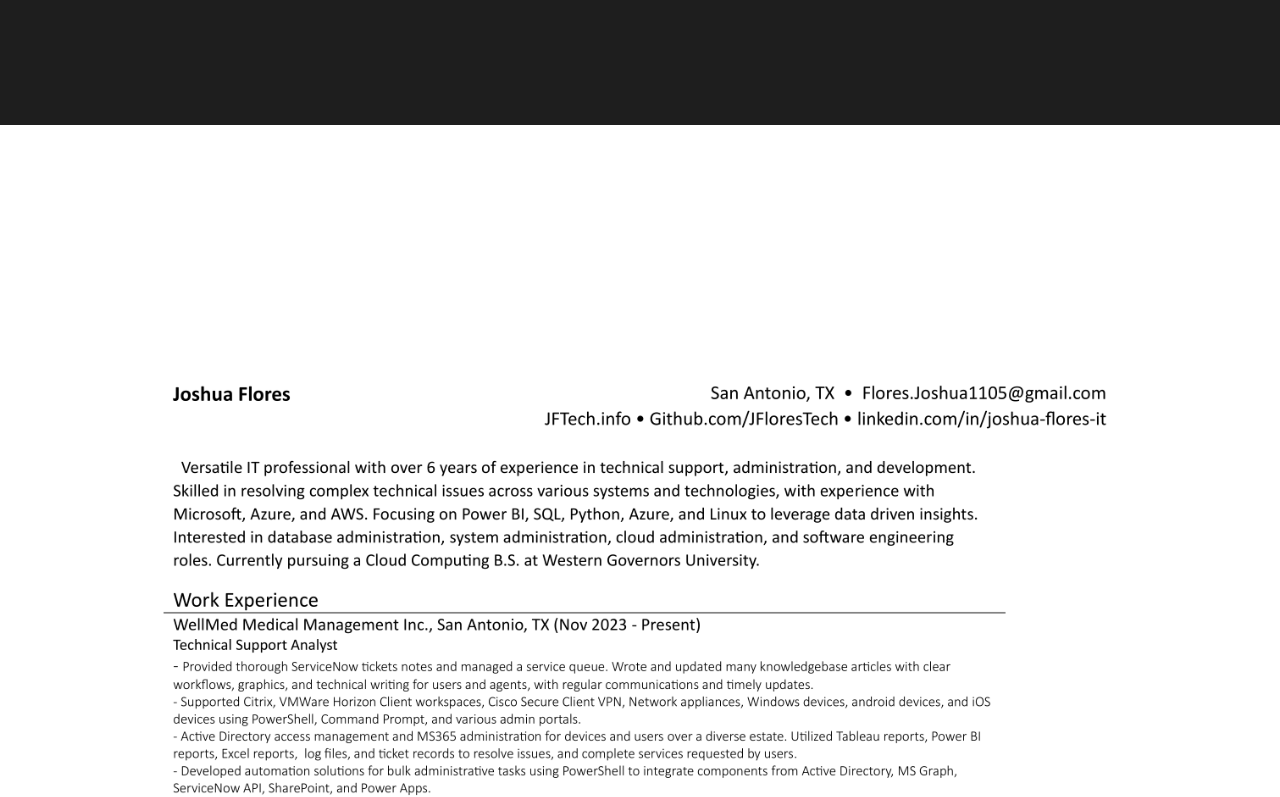
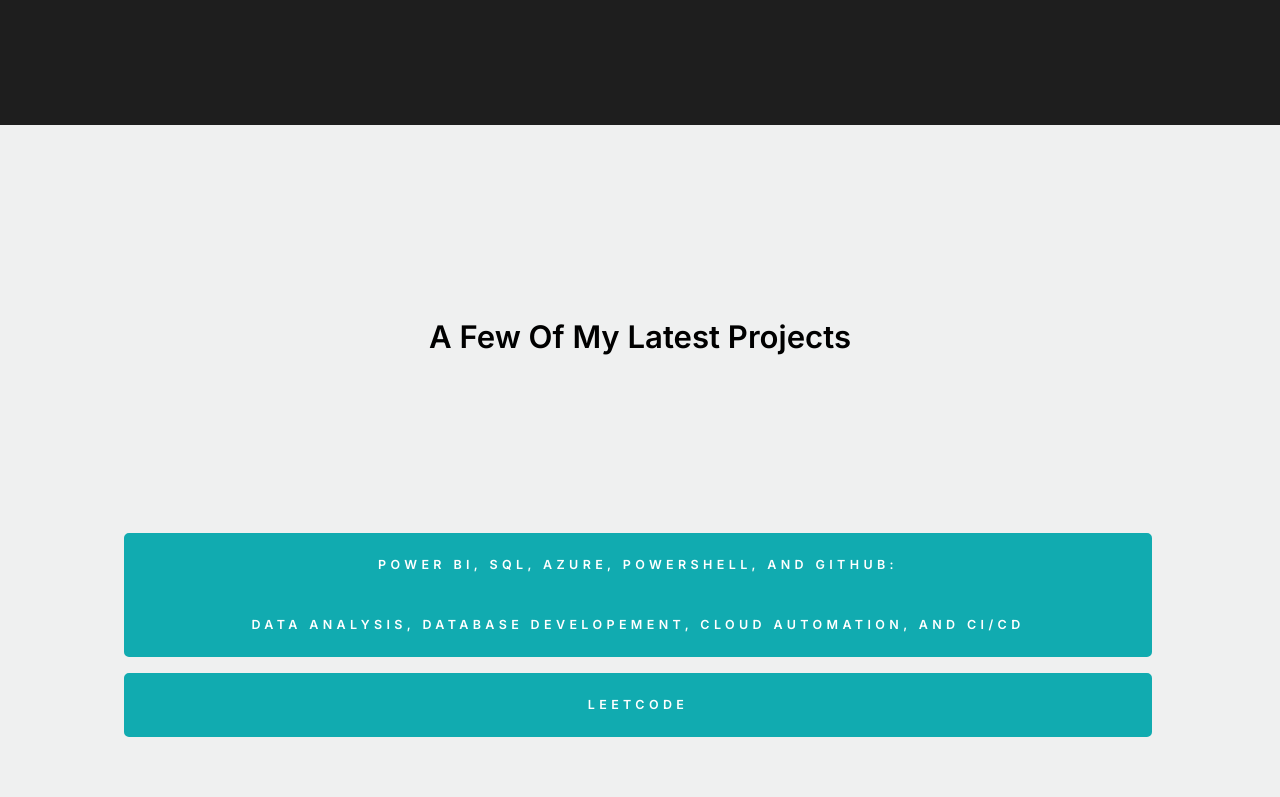
Before and after one commit to JFloresTech/JFloresTech, a plain HTML site: page index.html in a window 1280 px wide. Shown: the part 1468-2265 px from the top of the page. Drawn offline with Linux system fonts and the light colour scheme.

Commit message:
updated resume

```diff
--- a/index.html
+++ b/index.html
@@ -114,7 +114,7 @@
 
                 <div class="row s-about__content-bottom">
                     <div class="column w-1000-stack">
-                        <a href="./Joshua Flores resume temp email.pdf" download="Joshua Flores resume.pdf" target="_blank" class="btn btn--download">
+                        <a href="./Joshua Flores resume Data Support Analyst.pdf" download="Joshua Flores resume.pdf" target="_blank" class="btn btn--download">
                             <svg xmlns="http://www.w3.org/2000/svg" width="24" height="24" viewBox="0 0 24 24" style="fill:rgba(0, 0, 0, 1);transform:;-ms-filter:"><path d="M12 16L16 11 13 11 13 4 11 4 11 11 8 11z"></path><path d="M20,18H4v-7H2v7c0,1.103,0.897,2,2,2h16c1.103,0,2-0.897,2-2v-7h-2V18z"></path></svg>
                             Download Resume
                         </a>
@@ -132,17 +132,6 @@
         </div> <!-- end row -->
 
     </section> <!-- end s-about -->
-
-
-    <!-- resume
-    ================================================== -->
-    <section id="resume" class="s-resume target-section">
-        <div class="row s-resume__section">
-         <a href="./Joshua Flores resume temp email.pdf" download="Joshua Flores resume.pdf" target="_blank" rel="noopener noreferrer">
-            <img src="./images/Joshua Flores resume temp email.png">
-         </a>
-        </div>
-    </section>
 
     <!-- projects
     ================================================== -->
```
Also changed, not shown: 2 other files.
